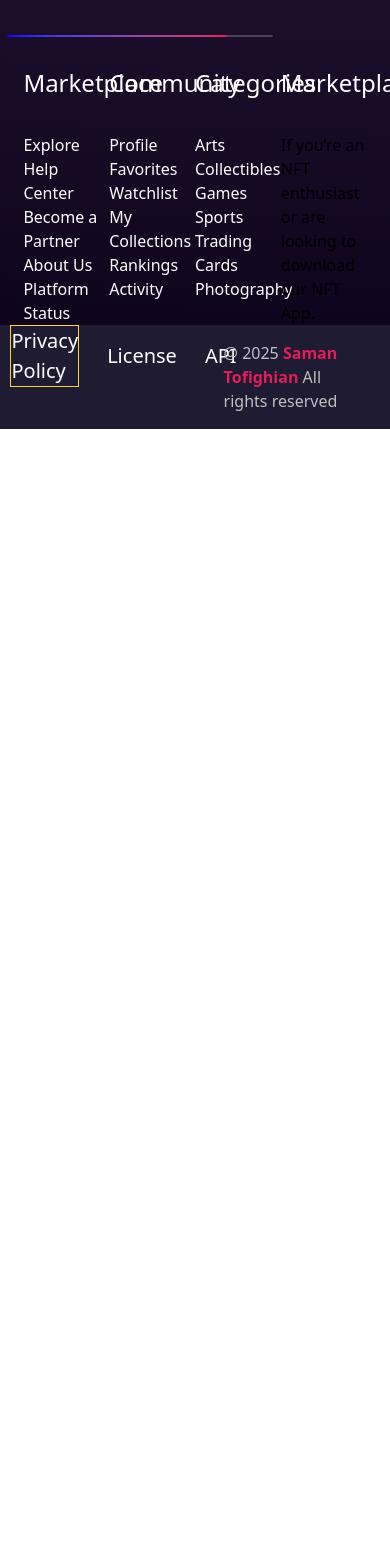
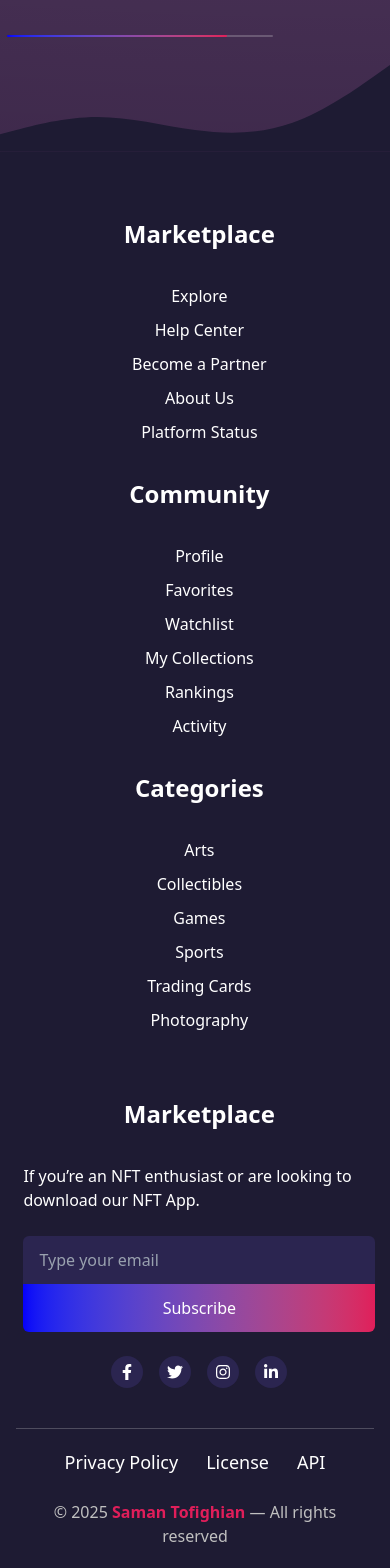
Before and after one commit to saman-tofighian/nft, a Next.js app: page / in a window 390 px wide. Shown: the part 5840-7408 px from the top of the page. Before the commit the page ends 6269 px from the top, so only its background shows below. Built offline with nearby package versions, Linux system fonts and the light colour scheme.

Commit message:
responsive header

```diff
--- a/Components/Footer/Footer.jsx
+++ b/Components/Footer/Footer.jsx
@@ -1,10 +1,27 @@
+import {
+  FaFacebookF,
+  FaInstagram,
+  FaLinkedinIn,
+  FaTwitter,
+} from 'react-icons/fa';
+
 export default function Footer() {
   return (
-    <footer className='w-full'>
-      <div className='grid grid-cols-12 px-[6%] w-full'>
-        <div className='col-span-3'>
-          <h5 className='mb-8 text-[24px] text-white'>Marketplace</h5>
-          <ul className='flex flex-col w-full'>
+    <>
+      <svg xmlns='http://www.w3.org/2000/svg' viewBox='0 0 1440 320'>
+        <path
+          fill='#1E1B33'
+          fill-opacity='1'
+          d='M0,256L60,240C120,224,240,192,360,192C480,192,600,224,720,240C840,256,960,256,1080,213.3C1200,171,1320,85,1380,42.7L1440,0L1440,320L1380,320C1320,320,1200,320,1080,320C960,320,840,320,720,320C600,320,480,320,360,320C240,320,120,320,60,320L0,320Z'
+        ></path>
+      </svg>
+      <footer className='bg-[#1E1B33] py-16 w-full'>
+        <div className='gap-8 lg:gap-0 xl:gap-8 grid grid-cols-12 px-[6%] w-full'>
+          <div className='col-span-12 lg:col-span-3'>
+            <h5 className='mb-8 font-semibold text-[24px] text-white text-center lg:text-start'>
+              Marketplace
+            </h5>
+            <ul className='flex flex-col items-center lg:items-start gap-y-2.5 w-full'>
               <li className='text-[16px] text-white'>Explore</li>
               <li className='text-[16px] text-white'>Help Center</li>
               <li className='text-[16px] text-white'>Become a Partner</li>
@@ -12,9 +29,12 @@ export default function Footer() {
               <li className='text-[16px] text-white'>Platform Status</li>
             </ul>
           </div>
-        <div className='col-span-3'>
-          <h5 className='mb-8 text-[24px] text-white'>Community</h5>
-          <ul className='flex flex-col w-full'>
+
+          <div className='col-span-12 lg:col-span-3'>
+            <h5 className='mb-8 font-semibold text-[24px] text-white text-center lg:text-start'>
+              Community
+            </h5>
+            <ul className='flex flex-col items-center lg:items-start gap-y-2.5 w-full'>
               <li className='text-[16px] text-white'>Profile</li>
               <li className='text-[16px] text-white'>Favorites</li>
               <li className='text-[16px] text-white'>Watchlist</li>
@@ -23,9 +43,12 @@ export default function Footer() {
               <li className='text-[16px] text-white'>Activity</li>
             </ul>
           </div>
-        <div className='col-span-3'>
-          <h5 className='mb-8 text-[24px] text-white'>Categories</h5>
-          <ul className='flex flex-col w-full'>
+
+          <div className='col-span-12 lg:col-span-3'>
+            <h5 className='mb-8 font-semibold text-[24px] text-white text-center lg:text-start'>
+              Categories
+            </h5>
+            <ul className='flex flex-col items-center lg:items-start gap-y-2.5 w-full'>
               <li className='text-[16px] text-white'>Arts</li>
               <li className='text-[16px] text-white'>Collectibles</li>
               <li className='text-[16px] text-white'>Games</li>
@@ -34,30 +57,83 @@ export default function Footer() {
               <li className='text-[16px] text-white'>Photography</li>
             </ul>
           </div>
-        <div className='col-span-3'>
-          <h5 className='mb-8 text-[24px] text-white'>Marketplace</h5>
-          <p>
-            If you’re an NFT enthusiast or are looking to download our NFT App.
+
+          <div className='col-span-12 lg:col-span-3 mt-8 lg:mt-0'>
+            <h5 className='mb-8 font-semibold text-[24px] text-white text-center lg:text-start'>
+              Marketplace
+            </h5>
+            <p className='mb-6 text-white'>
+              If you’re an NFT enthusiast or are looking to download our NFT
+              App.
             </p>
+
+            <div className='flex sm:flex-row flex-col items-stretch mb-6 w-full'>
+              <input
+                type='email'
+                placeholder='Type your email'
+                className='flex-1 bg-[#2B2550] px-4 py-3 rounded-t-md sm:rounded-t-none sm:rounded-l-md outline-none w-full text-white placeholder:text-gray-400'
+              />
+              <button className='bg-gradient-to-r from-[#0500FA] to-[#E01E5A] hover:opacity-90 px-6 py-3 sm:rounded-r-md rounded-b-md sm:rounded-b-none font-medium text-white whitespace-nowrap transition-all cursor-pointer'>
+                Subscribe
+              </button>
+            </div>
+
+            <div className='flex justify-center lg:justify-start items-center gap-x-4 mt-4'>
+              <a
+                href='#'
+                className='bg-[#2B2550] hover:bg-[#E01E5A] p-2 rounded-full transition-all'
+              >
+                <FaFacebookF color='white' />
+              </a>
+              <a
+                href='#'
+                className='bg-[#2B2550] hover:bg-[#E01E5A] p-2 rounded-full transition-all'
+              >
+                <FaTwitter color='white' />
+              </a>
+              <a
+                href='#'
+                className='bg-[#2B2550] hover:bg-[#E01E5A] p-2 rounded-full transition-all'
+              >
+                <FaInstagram color='white' />
+              </a>
+              <a
+                href='#'
+                className='bg-[#2B2550] hover:bg-[#E01E5A] p-2 rounded-full transition-all'
+              >
+                <FaLinkedinIn color='white' />
+              </a>
             </div>
           </div>
-      <div className='grid grid-cols-12 bg-[#1E1B33] px-[6%] w-full'>
-        <nav className='col-span-7'>
-          <ul className='flex justify-center items-center gap-x-7 w-full'>
-            <li className='border border-amber-300 text-[20px] text-white'>
+        </div>
+
+        <div className='flex justify-center mt-10 mb-5 w-full'>
+          <span className='bg-[#E7E7E73D] w-11/12 h-[1px]'></span>
+        </div>
+
+        <div className='items-center grid grid-cols-12 px-[6%] w-full'>
+          <nav className='col-span-12 lg:col-span-7'>
+            <ul className='flex flex-wrap justify-center lg:justify-start items-center gap-x-7 w-full'>
+              <li className='text-[18px] text-white hover:text-[#E01E5A] transition-all cursor-pointer'>
                 Privacy Policy
               </li>
-            <li className='text-[20px] text-white'>License</li>
-            <li className='text-[20px] text-white'>API</li>
+              <li className='text-[18px] text-white hover:text-[#E01E5A] transition-all cursor-pointer'>
+                License
+              </li>
+              <li className='text-[18px] text-white hover:text-[#E01E5A] transition-all cursor-pointer'>
+                API
+              </li>
             </ul>
           </nav>
-        <div className='col-span-5 py-4 text-[#C0C0C0]'>
+
+          <div className='col-span-12 lg:col-span-5 mt-6 lg:mt-0 text-[#C0C0C0] text-center lg:text-right'>
             <span>
-            @ 2025 <strong className='text-[#E01E5A]'>Saman Tofighian</strong>{' '}
-            All rights reserved
+              © 2025 <strong className='text-[#E01E5A]'>Saman Tofighian</strong>{' '}
+              — All rights reserved
             </span>
           </div>
         </div>
       </footer>
+    </>
   );
 }
```
Lines whose indentation alone changed are shown as unchanged.
